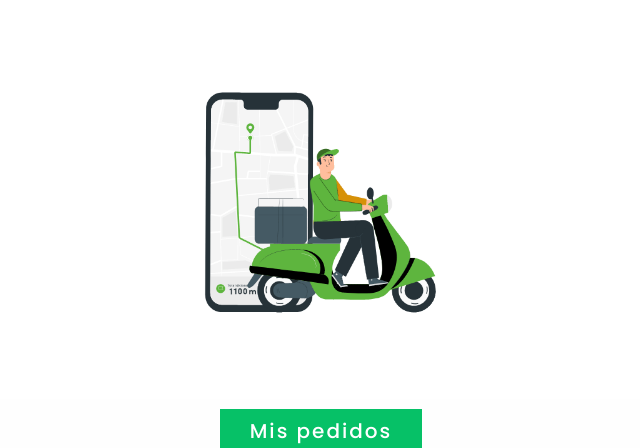
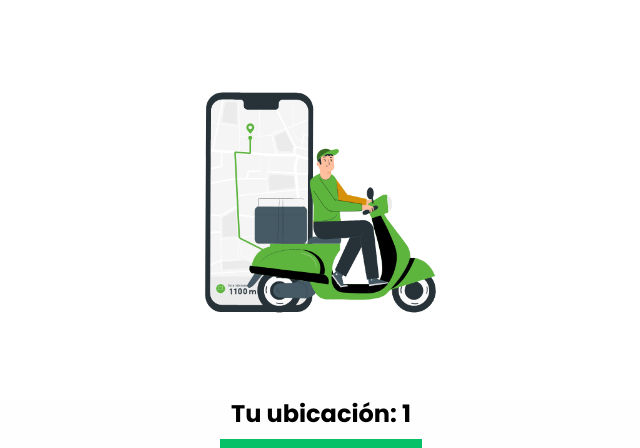
Before and after one commit to ashley-gonzalez34/gestion-desperdicios-mita, a PHP site: page /delivery/delivery.php in a window 1280 px wide. Shown: the part 131-579 px from the top of the page, without its empty margins (319-959 px from the left). Run offline with PHP 8.4, Linux system fonts and the light colour scheme; the visitor is signed in with stand-in values (Sample User, id 1); data that the repository does not hold is empty.

Commit message:
Agregar ubicacion en modulo repartidor la ubicacion corresponde a la direccion con que se registro el repartidor

```diff
--- a/delivery/delivery.php
+++ b/delivery/delivery.php
@@ -113,7 +113,7 @@
     <div class="itm">
         <img src="../img/delivery.gif" alt="" width="400" height="400">
     </div>
-    <!-- <h2><center>Tu ubicación: <?php echo "$city" ?></center></h2> -->
+    <h2><center>Tu ubicación: <?php echo "$city" ?></center></h2>
     <div class="get">
         <?php
         // Definir la consulta SQL para obtener pedidos no asignados
```
